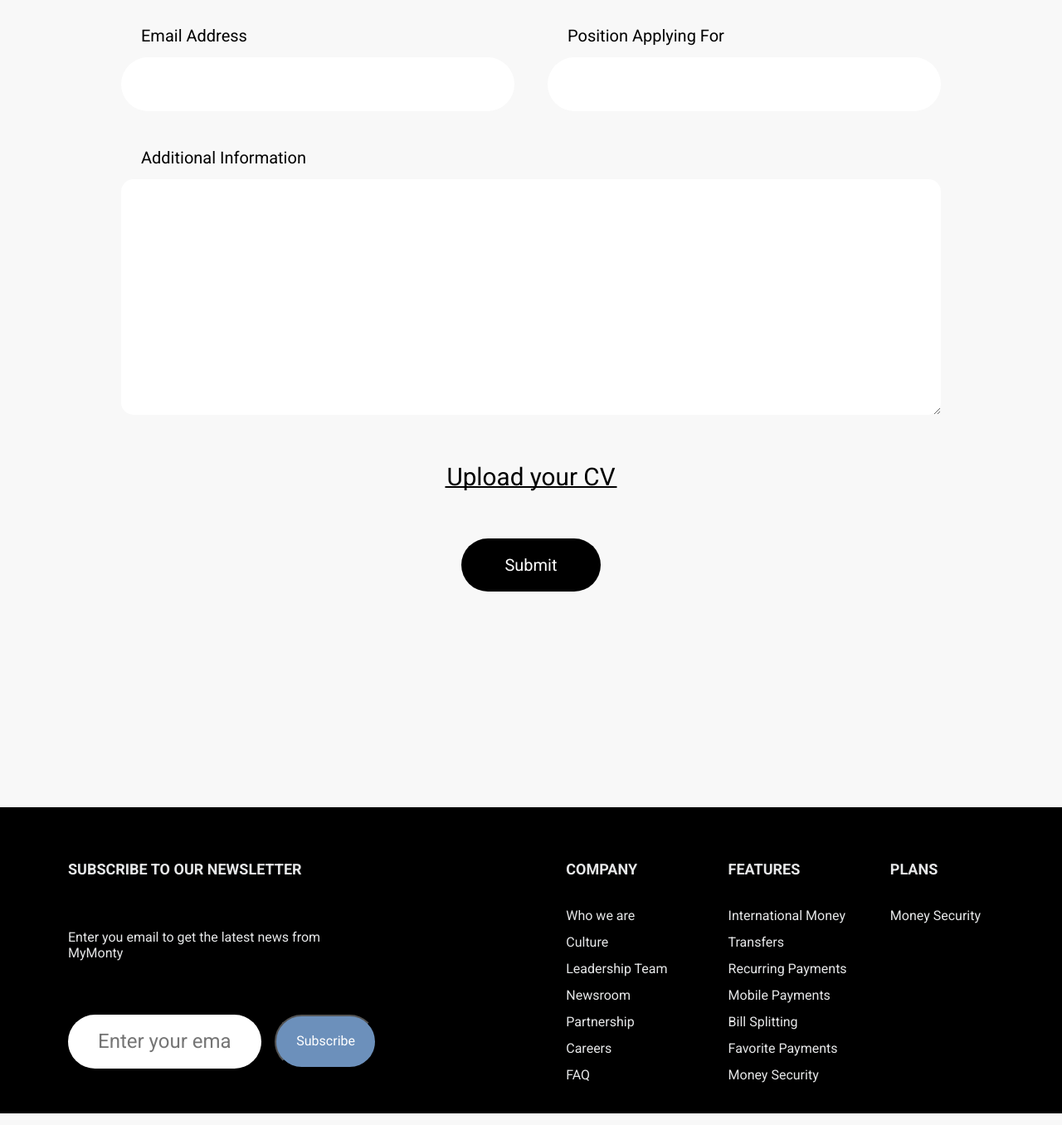
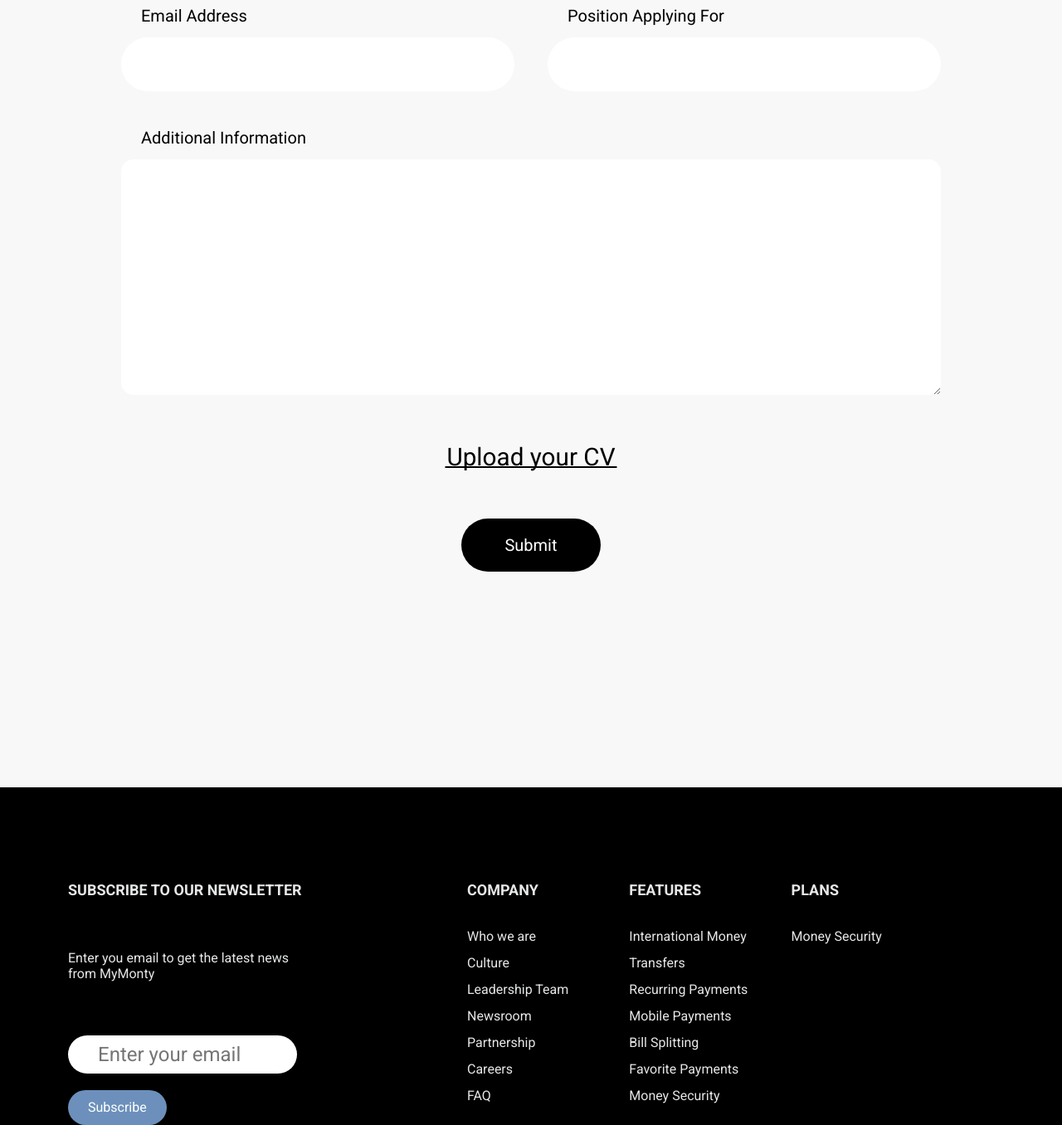
Before and after one commit to gk-git/redirect, a Gatsby site in the folder my-monty-gatsby/: page /en-eu in a window 1280 px wide. Shown: the part 1222-2578 px from the top of the page at 83% size. Built offline with nearby package versions, Linux system fonts and the light colour scheme; Gatsby itself is replaced by a stand-in of ours.

Commit message:
Merge with Kevin changes thanks @antoine

```diff
--- a/my-monty-gatsby/src/brand/app.scss
+++ b/my-monty-gatsby/src/brand/app.scss
@@ -43,7 +43,7 @@ ul {
   padding: 0;
 }
 main {
-  padding-top: calc(80px + 1.5rem);
+  padding-top: calc(80px - 1rem);
 }
 .wrapper {
   height: 100%;
@@ -58,3 +58,9 @@ main {
 .wrapper > * {
   grid-column: 1 / -1;
 }
+
+@media(min-width: 1200px){
+  main {
+    padding-top: 80px
+  }
+}
--- a/my-monty-gatsby/src/components/Footer/index.scss
+++ b/my-monty-gatsby/src/components/Footer/index.scss
@@ -1,13 +1,13 @@
 @import "../../brand/global/mixin";
 .footer-section {
   margin-top: 10em;
-  background: #000;
+  background-color: #000;
   color: #e6e7e8;
   font-size: 1rem;
-  padding: 2.1875rem 0 1.875rem;
 
   &__container {
     @include container;
+    padding-top:5.25em
   }
   &__wrapper {
     display: grid;
@@ -25,9 +25,6 @@
   }
   display: grid;
   grid-template-columns: 30% 30% auto;
-  @media (min-width: 996px) {
-    justify-content: end;
-  }
 }
 .navigation {
   padding-left: 1em;
@@ -63,24 +60,28 @@
     line-height: 1.2rem;
     color: #e6e7e8;
     padding-bottom: 3rem;
+    max-width: 270px;
   }
   &__form {
-    display: grid;
-    grid-gap: 1em;
-    grid-template-columns: 1fr auto;
-    grid-gap: 1em;
+    display: flex;
+    flex-direction: column;
+    justify-content: flex-start;
+    gap:1.25em;
+    width:100%;
     input:not([type='submit']) {
       border: 0;
       border-radius: 50rem;
       background-color: white;
-      padding: 0.7em 1.5em;
+      padding: 0.3em 1.5em;
       font-size: 1.5rem;
       width: 100%;
+      max-width:276px;
     }
     input[type='submit'] {
+      border:0;
       background: #6c90bb;
       border-radius: 35px;
-      padding: 0.7em 1.5em;
+      padding: 0.3em  1.5em;
       color: #fff;
       width: max-content;
       &:hover {
--- a/my-monty-gatsby/src/components/Header/index.scss
+++ b/my-monty-gatsby/src/components/Header/index.scss
@@ -1,13 +1,14 @@
 header {
   font-size: 1rem;
   left: 0;
-  padding: 1rem 0;
+  padding: 0 2rem;
   position: fixed;
   top: 0;
   width: 100%;
   z-index: 3;
   background-color: #fffc;
   color: #000;
+  backdrop-filter: saturate(180%) blur(20px);
 }
 header a {
   color: black;
@@ -51,11 +52,8 @@ header a {
 .locations::-webkit-scrollbar {
   display: none;
 }
-.locations-wrapper__list-location:hover:nth-child(odd) {
-  background: red;
-}
-.locations-wrapper__list-location:hover:nth-child(2n) {
-  background: blue;
+.locations-wrapper__list-location:hover {
+  background: #f3f3f3;
 }
 .locations {
   background: #fff;
@@ -192,11 +190,8 @@ button:not(:disabled) {
   justify-content: center;
 }
 
-.languages-wrapper__list-language:hover:nth-child(odd) {
-  background: red;
-}
-.languages-wrapper__list-language:hover:nth-child(2n) {
-  background: blue;
+.languages-wrapper__list-language:hover {
+  background: #f3f3f3;
 }
 
 .theme-mode {
```
Also changed, not shown: 1 other file.
